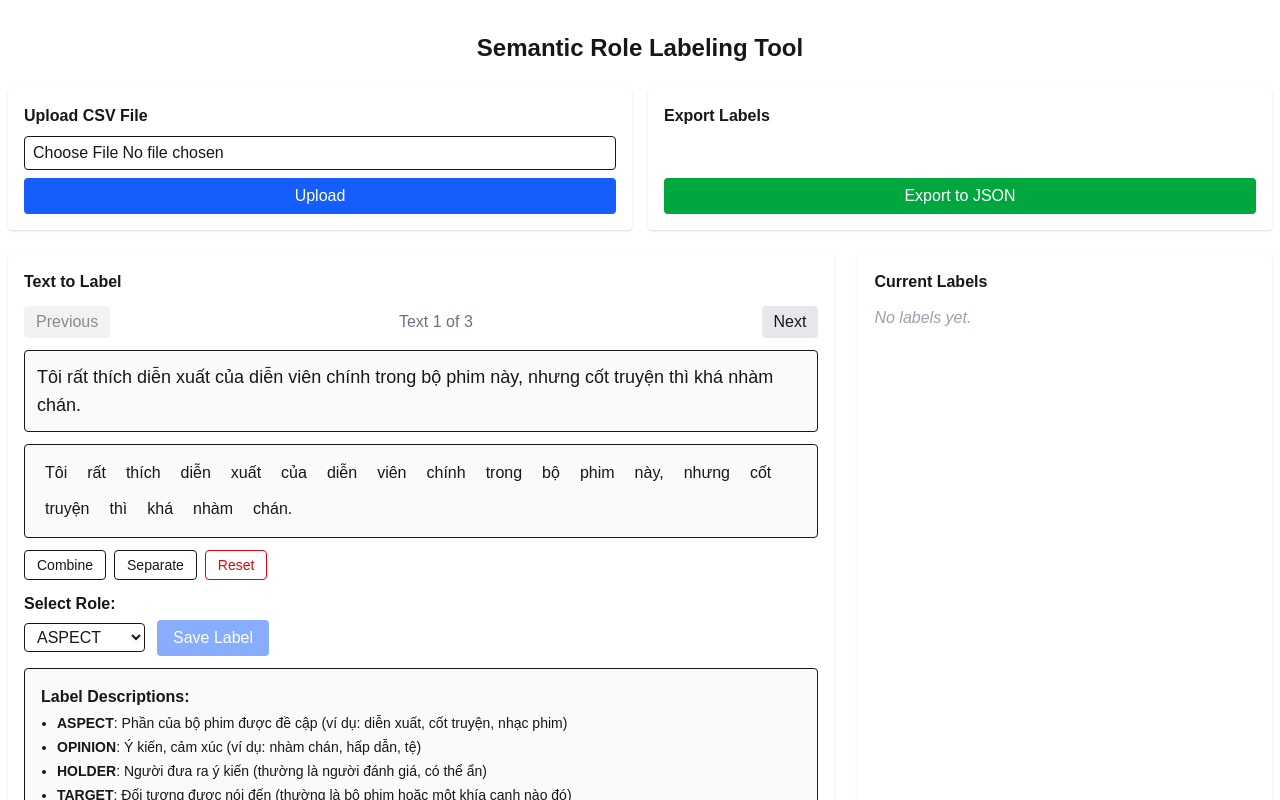
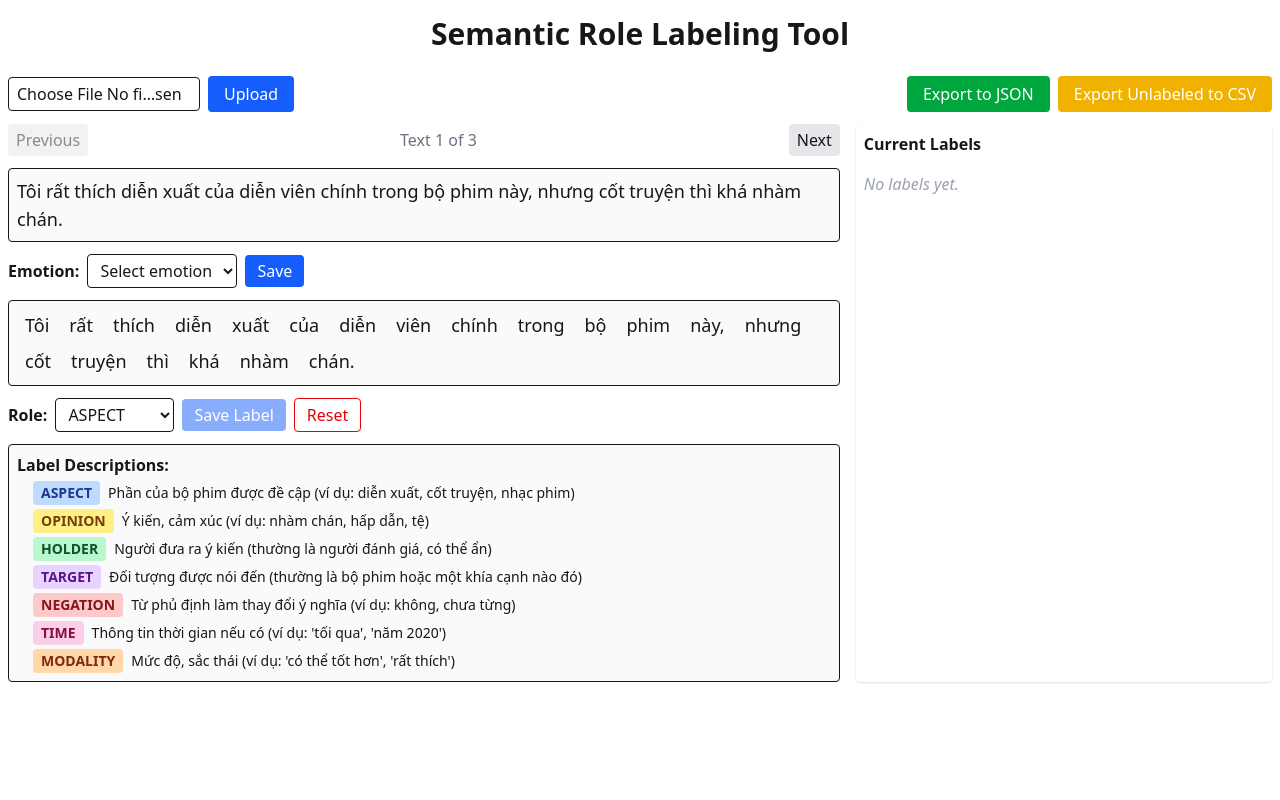
Before and after one commit to LNGiaHung1203/Comment_SRL_Labeling_Tool, a Next.js app: page / in a window 1280 px wide. Shown: the top 800 px of the page. Built offline with nearby package versions, Linux system fonts and the light colour scheme.

Commit message:
v1.1.0 update UI, add sentence sentiment label, add export unlabel data

```diff
--- a/app/page.tsx
+++ b/app/page.tsx
@@ -9,13 +9,23 @@ const SRL_ROLES = [
   { value: "NEGATION", label: "NEGATION", desc: "Từ phủ định làm thay đổi ý nghĩa (ví dụ: không, chưa từng)" },
   { value: "TIME", label: "TIME", desc: "Thông tin thời gian nếu có (ví dụ: 'tối qua', 'năm 2020')" },
   { value: "MODALITY", label: "MODALITY", desc: "Mức độ, sắc thái (ví dụ: 'có thể tốt hơn', 'rất thích')" },
-  { value: "EMOTION", label: "EMOTION", desc: "(Tùy chọn) Từ chỉ cảm xúc rõ ràng (ví dụ: 'yêu thích', 'ghét')" },
 ];
 
 const SAMPLE_TEXTS = [
   "Tôi rất thích diễn xuất của diễn viên chính trong bộ phim này, nhưng cốt truyện thì khá nhàm chán.",
   "Bộ phim này không thực sự hấp dẫn như tôi mong đợi.",
   "Âm nhạc trong phim làm tôi cảm thấy rất xúc động."
+];
+
+const SENTIMENTS = [
+  { value: "joy", label: "Joy", color: "bg-yellow-200 text-yellow-900 dark:bg-yellow-700 dark:text-yellow-100" },
+  { value: "sadness", label: "Sadness", color: "bg-blue-200 text-blue-900 dark:bg-blue-800 dark:text-blue-100" },
+  { value: "anticipation", label: "Anticipation", color: "bg-orange-200 text-orange-900 dark:bg-orange-700 dark:text-orange-100" },
+  { value: "anger", label: "Anger", color: "bg-red-200 text-red-900 dark:bg-red-700 dark:text-red-100" },
+  { value: "optimism", label: "Optimism", color: "bg-green-200 text-green-900 dark:bg-green-700 dark:text-green-100" },
+  { value: "surprise", label: "Surprise", color: "bg-pink-200 text-pink-900 dark:bg-pink-700 dark:text-pink-100" },
+  { value: "fear", label: "Fear", color: "bg-purple-200 text-purple-900 dark:bg-purple-700 dark:text-purple-100" },
+  { value: "disgust", label: "Disgust", color: "bg-teal-200 text-teal-900 dark:bg-teal-700 dark:text-teal-100" },
 ];
 
 type Label = {
@@ -47,6 +57,8 @@ export default function Home() {
   const [labels, setLabels] = useState<Label[][]>(Array(SAMPLE_TEXTS.length).fill([]));
   const [selectedWords, setSelectedWords] = useState<number[]>([]);
   const [selectedRole, setSelectedRole] = useState<string>(SRL_ROLES[0].value);
+  const [sentiments, setSentiments] = useState<(string | null)[]>(Array(SAMPLE_TEXTS.length).fill(null));
+  const [selectedSentiment, setSelectedSentiment] = useState<string>("");
   const fileInputRef = useRef<HTMLInputElement>(null);
 
   // Split sentence into words (keep punctuation attached)
@@ -93,16 +105,6 @@ export default function Home() {
     setSelectedWords([]);
   };
 
-  // Combine selected words into one (for labeling)
-  const handleCombine = () => {
-    // Just keep selection as is; combine is handled by label creation
-  };
-
-  // Separate: deselect all
-  const handleSeparate = () => {
-    setSelectedWords([]);
-  };
-
   // Navigation
   const handlePrev = () => {
     setCurrentIdx((idx) => Math.max(0, idx - 1));
@@ -111,6 +113,19 @@ export default function Home() {
   const handleNext = () => {
     setCurrentIdx((idx) => Math.min(texts.length - 1, idx + 1));
     setSelectedWords([]);
+  };
+
+  // When navigating, update selectedSentiment to match currentIdx
+  React.useEffect(() => {
+    setSelectedSentiment(sentiments[currentIdx] || "");
+  }, [currentIdx]);
+
+  // Save sentiment for current sentence
+  const handleSaveSentiment = () => {
+    const newSentiments = sentiments.map((s, i) =>
+      i === currentIdx ? selectedSentiment : s
+    );
+    setSentiments(newSentiments);
   };
 
   // CSV Upload (now only takes 'text' column)
@@ -140,6 +155,7 @@ export default function Home() {
       }
       setTexts(texts);
       setLabels(Array(texts.length).fill([]));
+      setSentiments(Array(texts.length).fill(null));
       setCurrentIdx(0);
     };
     reader.readAsText(file);
@@ -166,13 +182,40 @@ export default function Home() {
           end,
         };
       });
-      return { text, labels: labelObjs };
+      return { text, labels: labelObjs, sentiment: sentiments[idx] || null };
     });
     const blob = new Blob([JSON.stringify(exportData, null, 2)], { type: "application/json" });
     const url = URL.createObjectURL(blob);
     const a = document.createElement("a");
     a.href = url;
     a.download = "labels.json";
+    a.click();
+    URL.revokeObjectURL(url);
+  };
+
+  // Export remaining unlabeled data to CSV
+  const handleExportUnlabeled = () => {
+    // Unlabeled: no labels and no sentiment
+    const unlabeled = texts.filter((_, idx) => {
+      const hasLabels = (labels[idx] && labels[idx].length > 0);
+      const hasSentiment = sentiments[idx];
+      return !hasLabels && !hasSentiment;
+    });
+    if (unlabeled.length === 0) {
+      alert("All data has been labeled!");
+      return;
+    }
+    let csv = 'text\n';
+    unlabeled.forEach(text => {
+      // Escape quotes
+      const safeText = '"' + text.replace(/"/g, '""') + '"';
+      csv += safeText + '\n';
+    });
+    const blob = new Blob([csv], { type: "text/csv" });
+    const url = URL.createObjectURL(blob);
+    const a = document.createElement("a");
+    a.href = url;
+    a.download = "unlabeled.csv";
     a.click();
     URL.revokeObjectURL(url);
   };
@@ -197,7 +240,6 @@ export default function Home() {
         NEGATION: "bg-red-200 text-red-900 dark:bg-red-700 dark:text-red-100 font-semibold",
         TIME: "bg-pink-200 text-pink-900 dark:bg-pink-700 dark:text-pink-100 font-semibold",
         MODALITY: "bg-orange-200 text-orange-900 dark:bg-orange-700 dark:text-orange-100 font-semibold",
-        EMOTION: "bg-teal-200 text-teal-900 dark:bg-teal-700 dark:text-teal-100 font-semibold",
       };
       const color = colorMap[l.role as keyof typeof colorMap] || "bg-gray-200 text-gray-900 dark:bg-gray-700 dark:text-gray-100 font-semibold";
       result.push(
@@ -212,47 +254,70 @@ export default function Home() {
   }
 
   return (
-    <div className="container mx-auto py-8 px-2 dark:bg-gray-900 min-h-screen">
-      <h1 className="text-2xl font-bold text-center mb-6 dark:text-gray-100">Semantic Role Labeling Tool</h1>
-      {/* CSV Upload & Export */}
-      <div className="flex flex-col md:flex-row gap-4 mb-6">
-        <div className="md:w-1/2 bg-white dark:bg-gray-800 rounded shadow p-4">
-          <h2 className="font-semibold mb-2 dark:text-gray-100">Upload CSV File</h2>
-          <form id="upload-form" className="flex flex-col gap-2" onSubmit={handleUpload}>
-            <input ref={fileInputRef} type="file" accept=".csv" className="border rounded px-2 py-1 dark:bg-gray-900 dark:text-gray-100" />
-            <button type="submit" className="bg-blue-600 text-white rounded px-4 py-1.5 hover:bg-blue-700">Upload</button>
+    <div className="w-full min-h-screen py-2 px-1 sm:py-4 sm:px-2 dark:bg-gray-900 font-sans" style={{ fontFamily: `'Noto Sans', Arial, Helvetica, sans-serif` }}>
+      <h1 className="text-3xl font-bold text-center mb-6 dark:text-gray-100">Semantic Role Labeling Tool</h1>
+      {/* Top Bar: Upload & Export */}
+      <div className="flex flex-col sm:flex-row gap-2 mb-2 sm:mb-3 items-center justify-between w-full px-1 sm:px-0 text-base">
+        <form id="upload-form" className="flex gap-2 items-center w-full sm:w-auto" onSubmit={handleUpload}>
+          <input ref={fileInputRef} type="file" accept=".csv" className="border rounded px-1 py-1 sm:px-2 dark:bg-gray-900 dark:text-gray-100 w-full sm:w-48 text-sm sm:text-base" />
+          <button type="submit" className="bg-blue-600 text-white rounded px-2 py-1 sm:px-4 sm:py-1.5 hover:bg-blue-700 text-sm sm:text-base w-full sm:w-auto">Upload</button>
         </form>
-        </div>
-        <div className="md:w-1/2 bg-white dark:bg-gray-800 rounded shadow p-4 flex flex-col justify-between">
-          <h2 className="font-semibold mb-2 dark:text-gray-100">Export Labels</h2>
-          <button onClick={handleExport} className="bg-green-600 text-white rounded px-4 py-1.5 hover:bg-green-700">Export to JSON</button>
+        <div className="flex gap-2 w-full sm:w-auto">
+          <button onClick={handleExport} className="bg-green-600 text-white rounded px-2 py-1 sm:px-4 sm:py-1.5 hover:bg-green-700 w-full sm:w-auto text-sm sm:text-base">Export to JSON</button>
+          <button onClick={handleExportUnlabeled} className="bg-yellow-500 text-white rounded px-2 py-1 sm:px-4 sm:py-1.5 hover:bg-yellow-600 w-full sm:w-auto text-sm sm:text-base">Export Unlabeled to CSV</button>
         </div>
       </div>
-      <div className="flex flex-col md:flex-row gap-6">
-        {/* Main Labeling Area */}
-        <div className="md:w-2/3 bg-white dark:bg-gray-800 rounded shadow p-4">
-          <h2 className="font-semibold mb-3 dark:text-gray-100">Text to Label</h2>
-          {/* Navigation */}
-          <div className="flex justify-between items-center mb-3">
-            <button onClick={handlePrev} className="bg-gray-200 dark:bg-gray-700 dark:text-gray-100 px-3 py-1 rounded disabled:opacity-50" disabled={currentIdx === 0}>Previous</button>
-            <span className="text-gray-500 dark:text-gray-300">Text {currentIdx + 1} of {texts.length}</span>
-            <button onClick={handleNext} className="bg-gray-200 dark:bg-gray-700 dark:text-gray-100 px-3 py-1 rounded disabled:opacity-50" disabled={currentIdx === texts.length - 1}>Next</button>
+      <div className="flex flex-col md:flex-row gap-2 sm:gap-4 w-full">
+        {/* Left Column: Labeling, Sentiment, Descriptions */}
+        <div className="w-full md:w-2/3 flex flex-col gap-1 sm:gap-2 text-base">
+          {/* Navigation & Sentence */}
+          <div className="flex items-center justify-between gap-1 sm:gap-2 mb-1 w-full">
+            <button onClick={handlePrev} className="bg-gray-200 dark:bg-gray-700 dark:text-gray-100 px-2 py-1 rounded text-sm sm:text-base disabled:opacity-50" disabled={currentIdx === 0}>Previous</button>
+            <span className="text-gray-500 dark:text-gray-300 text-sm sm:text-base">Text {currentIdx + 1} of {texts.length}</span>
+            <button onClick={handleNext} className="bg-gray-200 dark:bg-gray-700 dark:text-gray-100 px-2 py-1 rounded text-sm sm:text-base disabled:opacity-50" disabled={currentIdx === texts.length - 1}>Next</button>
           </div>
           {/* Sentence with highlights */}
-          <div className="mb-3 border rounded p-3 bg-gray-50 dark:bg-gray-900 text-lg min-h-[48px]">
+          <div className="border rounded p-1 sm:p-2 bg-gray-50 dark:bg-gray-900 text-base sm:text-lg min-h-[32px] sm:min-h-[40px] mb-1 w-full overflow-x-auto">
             {renderSentenceWithLabels()}
           </div>
+          {/* Sentiment Labeling */}
+          <div className="flex flex-wrap items-center gap-1 sm:gap-2 mb-1 w-full">
+            <label className="font-semibold dark:text-gray-100 text-sm sm:text-base">Emotion:</label>
+            <select
+              className="border rounded px-1 py-1 sm:px-2 text-sm sm:text-base dark:bg-gray-900 dark:text-gray-100"
+              value={selectedSentiment}
+              onChange={e => setSelectedSentiment(e.target.value)}
+            >
+              <option value="">Select emotion</option>
+              {SENTIMENTS.map(s => (
+                <option key={s.value} value={s.value}>{s.label}</option>
+              ))}
+            </select>
+            <button
+              onClick={handleSaveSentiment}
+              className="bg-blue-600 text-white px-2 py-1 sm:px-3 sm:py-1 rounded hover:bg-blue-700 text-sm sm:text-base"
+              disabled={!selectedSentiment}
+            >
+              Save
+            </button>
+            {sentiments[currentIdx] && (
+              (() => {
+                const s = SENTIMENTS.find(s => s.value === sentiments[currentIdx]);
+                return s ? (
+                  <span className={`ml-2 text-sm font-semibold px-2 py-0.5 rounded ${s.color}`}>{s.label}</span>
+                ) : null;
+              })()
+            )}
+          </div>
           {/* Words Display */}
-          <div className="mb-3">
-            <div className="flex flex-wrap gap-1 p-3 border rounded min-h-[48px] bg-gray-50 dark:bg-gray-900">
+          <div className="flex flex-wrap gap-1 p-1 sm:p-2 border rounded min-h-[28px] sm:min-h-[36px] bg-gray-50 dark:bg-gray-900 mb-1 w-full overflow-x-auto text-base sm:text-lg">
             {words.map((word, idx) => {
-                // Is this word labeled?
               const label = (labels[currentIdx] || []).find(l => l.wordIndices.includes(idx));
               const isSelected = selectedWords.includes(idx);
               return (
                 <span
                   key={idx}
-                    className={`cursor-pointer px-2 py-1 rounded transition select-none
+                  className={`cursor-pointer px-2 py-0.5 rounded transition select-none text-base sm:text-lg
                     ${label ? "bg-blue-200 text-blue-900 dark:bg-blue-800 dark:text-blue-100 font-semibold" : isSelected ? "bg-yellow-200 text-yellow-900 dark:bg-yellow-700 dark:text-yellow-100 font-semibold" : "hover:bg-gray-200 dark:hover:bg-gray-700 dark:text-gray-100"}`}
                   onClick={() => handleWordClick(idx)}
                 >
@@ -261,19 +326,12 @@ export default function Home() {
               );
             })}
           </div>
-          </div>
-          {/* Controls */}
-          <div className="mb-3 flex gap-2 flex-wrap">
-            <button onClick={handleCombine} className="border px-3 py-1 rounded text-sm dark:border-gray-600 dark:text-gray-100">Combine</button>
-            <button onClick={handleSeparate} className="border px-3 py-1 rounded text-sm dark:border-gray-600 dark:text-gray-100">Separate</button>
-            <button onClick={handleResetLabels} className="border px-3 py-1 rounded text-sm text-red-600 dark:border-gray-600 dark:text-red-400">Reset</button>
-          </div>
-          {/* Role Selection & Save */}
-          <div className="mb-3">
-            <label htmlFor="role-select" className="font-semibold block mb-1 dark:text-gray-100">Select Role:</label>
+          {/* Label Controls */}
+          <div className="flex flex-wrap items-center gap-1 sm:gap-2 mb-1 w-full">
+            <label htmlFor="role-select" className="font-semibold dark:text-gray-100 text-sm sm:text-base">Role:</label>
             <select
               id="role-select"
-              className="border rounded px-2 py-1 text-base dark:bg-gray-900 dark:text-gray-100"
+              className="border rounded px-1 py-1 sm:px-2 text-sm sm:text-base dark:bg-gray-900 dark:text-gray-100"
               value={selectedRole}
               onChange={e => setSelectedRole(e.target.value)}
             >
@@ -283,41 +341,54 @@ export default function Home() {
             </select>
             <button
               onClick={handleSaveLabel}
-              className={`ml-3 bg-blue-600 text-white px-4 py-1.5 rounded hover:bg-blue-700 transition ${selectedWords.length === 0 ? "opacity-50 cursor-not-allowed" : ""}`}
+              className={`bg-blue-600 text-white px-2 py-1 sm:px-3 sm:py-1 rounded hover:bg-blue-700 text-sm sm:text-base ${selectedWords.length === 0 ? "opacity-50 cursor-not-allowed" : ""}`}
               disabled={selectedWords.length === 0}
             >
               Save Label
             </button>
+            <button onClick={handleResetLabels} className="border px-2 py-1 sm:px-3 rounded text-sm sm:text-base text-red-600 dark:border-gray-600 dark:text-red-400">Reset</button>
           </div>
           {/* Label Descriptions */}
-          <div className="mb-3 p-4 bg-gray-50 dark:bg-gray-900 rounded border dark:border-gray-700">
-            <strong className="dark:text-gray-100">Label Descriptions:</strong>
+          <div className="p-1 sm:p-2 bg-gray-50 dark:bg-gray-900 rounded border dark:border-gray-700 w-full overflow-x-auto">
+            <strong className="dark:text-gray-100 text-sm sm:text-base">Label Descriptions:</strong>
             <ul className="text-sm pl-4 list-disc space-y-1 mt-1 dark:text-gray-200">
-              {SRL_ROLES.map(role => (
-                <li key={role.value}>
-                  <b>{role.label}</b>: {role.desc}
+              {SRL_ROLES.map(role => {
+                const badgeColors: Record<string, string> = {
+                  ASPECT: "bg-blue-200 text-blue-900 dark:bg-blue-800 dark:text-blue-100",
+                  OPINION: "bg-yellow-200 text-yellow-900 dark:bg-yellow-700 dark:text-yellow-100",
+                  HOLDER: "bg-green-200 text-green-900 dark:bg-green-700 dark:text-green-100",
+                  TARGET: "bg-purple-200 text-purple-900 dark:bg-purple-700 dark:text-purple-100",
+                  NEGATION: "bg-red-200 text-red-900 dark:bg-red-700 dark:text-red-100",
+                  TIME: "bg-pink-200 text-pink-900 dark:bg-pink-700 dark:text-pink-100",
+                  MODALITY: "bg-orange-200 text-orange-900 dark:bg-orange-700 dark:text-orange-100",
+                };
+                return (
+                  <li key={role.value} className="flex items-center gap-2">
+                    <span className={`inline-block rounded px-2 py-0.5 font-bold text-sm ${badgeColors[role.value]}`}>{role.label}</span>
+                    <span>{role.desc}</span>
                   </li>
-              ))}
+                );
+              })}
             </ul>
           </div>
         </div>
-        {/* Current Labels Sidebar */}
-        <div className="md:w-1/3 bg-white dark:bg-gray-800 rounded shadow p-4">
-          <h2 className="font-semibold mb-3 dark:text-gray-100">Current Labels</h2>
-          <div className="flex flex-col gap-2">
+        {/* Right Column: Current Labels */}
+        <div className="w-full md:w-1/3 bg-white dark:bg-gray-800 rounded shadow p-1 sm:p-2 flex flex-col gap-1 sm:gap-2 min-w-[180px] sm:min-w-[220px] max-h-[40vh] md:max-h-[90vh] overflow-y-auto mt-2 md:mt-0 text-base" style={{ fontFamily: `'Noto Sans', Arial, Helvetica, sans-serif` }}>
+          <h2 className="font-semibold mb-1 sm:mb-2 dark:text-gray-100 text-sm sm:text-base">Current Labels</h2>
+          <div className="flex flex-col gap-1">
             {(labels[currentIdx] || []).length === 0 ? (
               <div className="text-gray-400 italic dark:text-gray-500">No labels yet.</div>
             ) : (
               (labels[currentIdx] || []).map((label, idx) => (
                 <div key={idx} className="flex items-center gap-2 border rounded px-2 py-1 bg-gray-50 dark:bg-gray-900 dark:border-gray-700">
-                  <span className="font-mono text-base bg-gray-100 dark:bg-gray-800 rounded px-2 py-0.5 dark:text-gray-100">
+                  <span className="text-sm bg-gray-100 dark:bg-gray-800 rounded px-2 py-0.5 dark:text-gray-100" style={{ fontFamily: `'Noto Sans', Arial, Helvetica, sans-serif` }}>
                     {label.text}
                   </span>
-                  <span className="text-xs px-2 py-0.5 rounded bg-blue-100 text-blue-800 dark:bg-blue-800 dark:text-blue-100 font-semibold">
+                  <span className="text-sm px-2 py-0.5 rounded bg-blue-100 text-blue-800 dark:bg-blue-800 dark:text-blue-100 font-semibold">
                     {label.role}
                   </span>
                   <button
-                    className="ml-2 text-xs text-red-500 hover:underline dark:text-red-400"
+                    className="ml-2 text-sm text-red-500 hover:underline dark:text-red-400"
                     onClick={() => handleRemoveLabel(idx)}
                     title="Remove label"
                   >
```
Also changed, not shown: Screenshot 2025-07-17 124207.png (added), 1 other file (tests, documents, lock files or other folders). Lines whose indentation alone changed are shown as unchanged.
